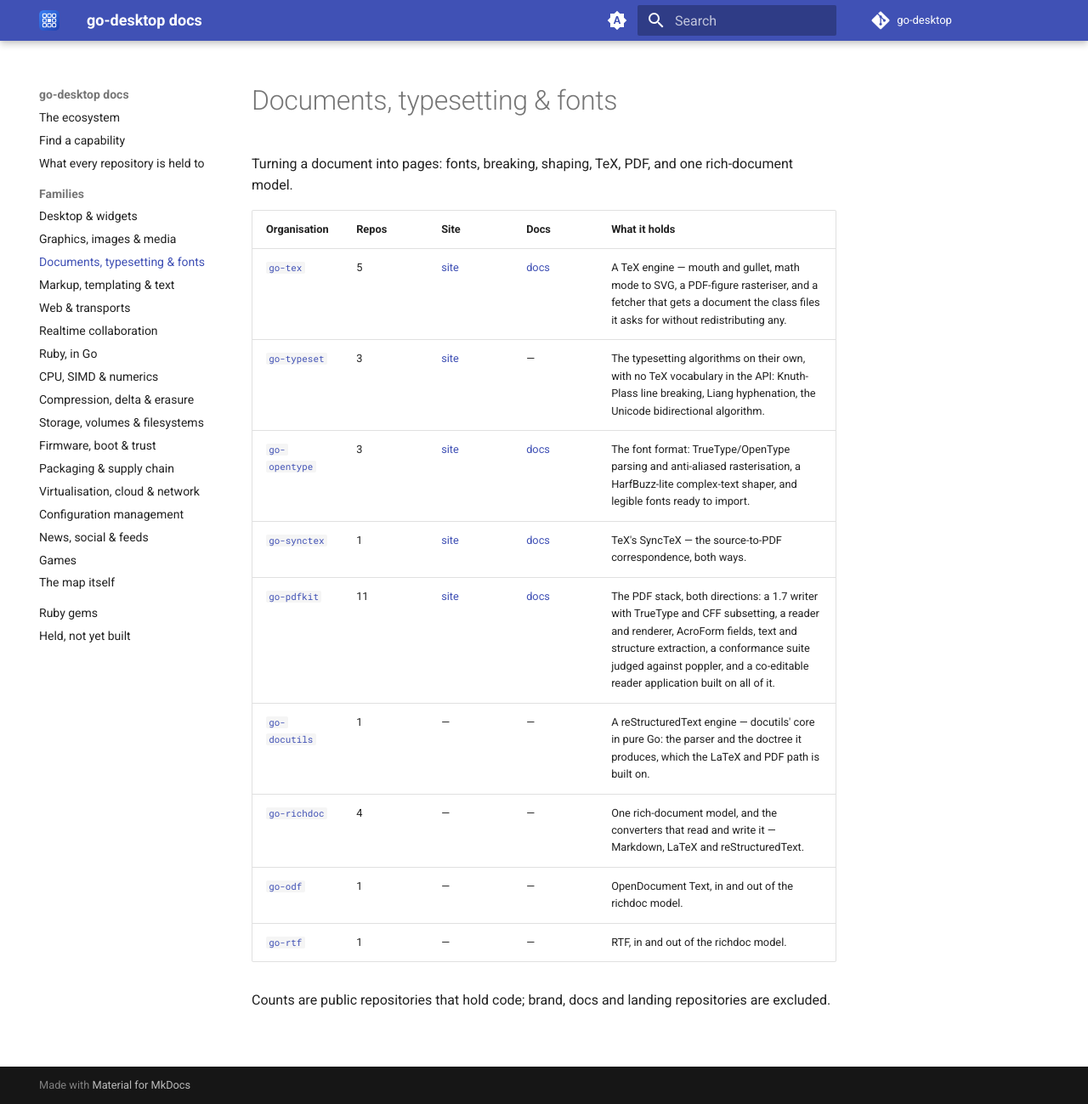
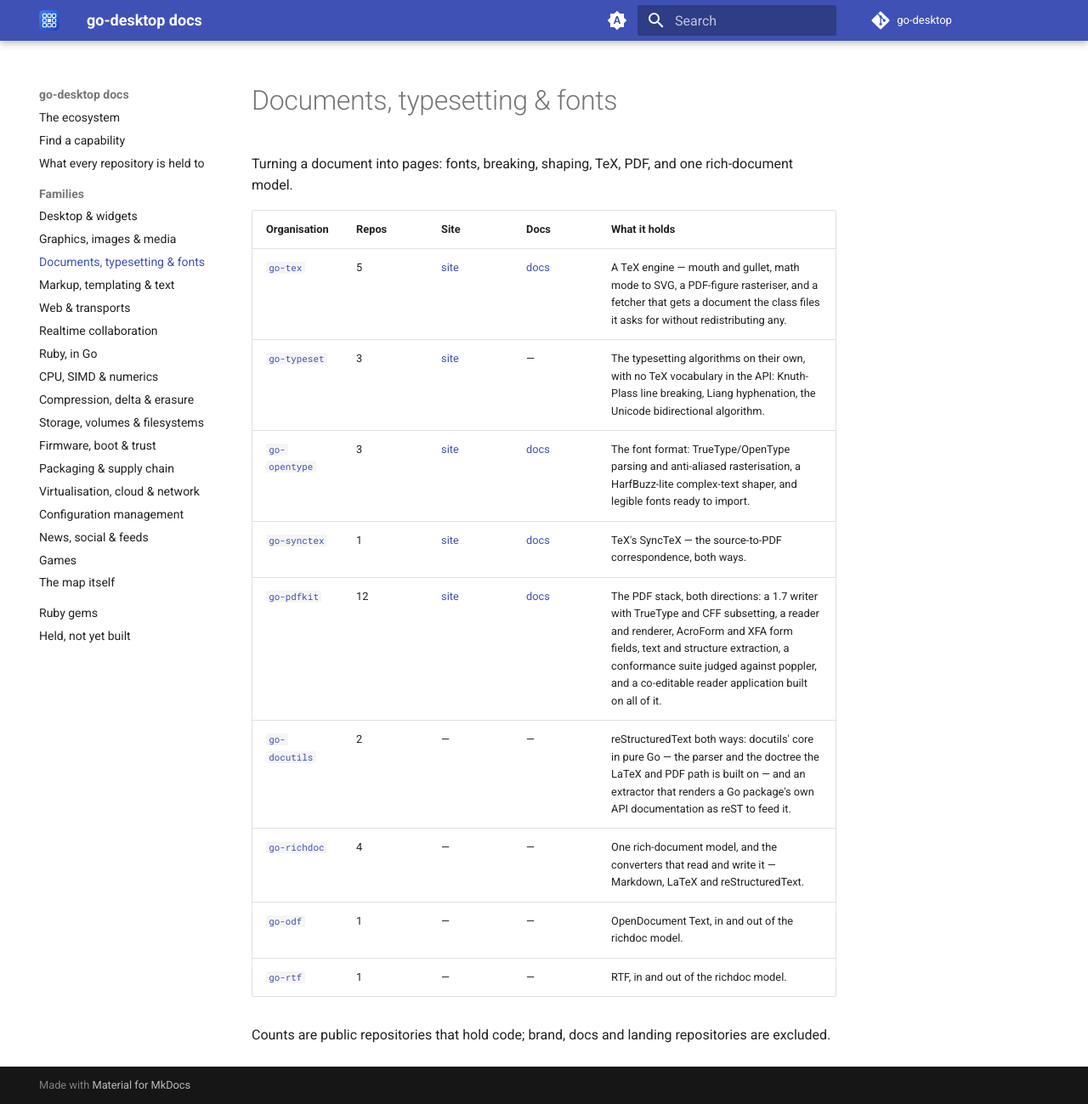
Before and after one commit to go-desktop/docs, an MkDocs documentation site: the page built from docs/families/docs.md, in a window 1280 px wide and 1299 px high. Shown: the whole window at 85% size. Built offline with MkDocs 1.6.1 and Material for MkDocs 9.7.7, drawn with Linux system fonts in a browser that asks for light colours; the version menu is left out.

Commit message:
Regenerate: 290 organisations, 618 public code repositories (#10)
Eight repositories appeared. go-filesystems now exports its formats over NFS,
SFTP and WebDAV; go-docutils also renders Go API documentation as reST; go-macos,
go-pdfkit and go-widgets each gained a capability their description omitted.

Co-authored-by: Claude Opus 5 (1M context) <noreply@anthropic.com>

```diff
--- a/docs/families/docs.md
+++ b/docs/families/docs.md
@@ -8,8 +8,8 @@ Turning a document into pages: fonts, breaking, shaping, TeX, PDF, and one rich-
 | [`go-typeset`](https://github.com/go-typeset) | 3 | [site](https://go-typeset.github.io/) | — | The typesetting algorithms on their own, with no TeX vocabulary in the API: Knuth-Plass line breaking, Liang hyphenation, the Unicode bidirectional algorithm. |
 | [`go-opentype`](https://github.com/go-opentype) | 3 | [site](https://go-opentype.github.io/) | [docs](https://go-opentype.github.io/docs/) | The font format: TrueType/OpenType parsing and anti-aliased rasterisation, a HarfBuzz-lite complex-text shaper, and legible fonts ready to import. |
 | [`go-synctex`](https://github.com/go-synctex) | 1 | [site](https://go-synctex.github.io/) | [docs](https://go-synctex.github.io/docs/) | TeX's SyncTeX — the source-to-PDF correspondence, both ways. |
-| [`go-pdfkit`](https://github.com/go-pdfkit) | 11 | [site](https://go-pdfkit.github.io/) | [docs](https://go-pdfkit.github.io/docs/) | The PDF stack, both directions: a 1.7 writer with TrueType and CFF subsetting, a reader and renderer, AcroForm fields, text and structure extraction, a conformance suite judged against poppler, and a co-editable reader application built on all of it. |
-| [`go-docutils`](https://github.com/go-docutils) | 1 | — | — | A reStructuredText engine — docutils' core in pure Go: the parser and the doctree it produces, which the LaTeX and PDF path is built on. |
+| [`go-pdfkit`](https://github.com/go-pdfkit) | 12 | [site](https://go-pdfkit.github.io/) | [docs](https://go-pdfkit.github.io/docs/) | The PDF stack, both directions: a 1.7 writer with TrueType and CFF subsetting, a reader and renderer, AcroForm and XFA form fields, text and structure extraction, a conformance suite judged against poppler, and a co-editable reader application built on all of it. |
+| [`go-docutils`](https://github.com/go-docutils) | 2 | — | — | reStructuredText both ways: docutils' core in pure Go — the parser and the doctree the LaTeX and PDF path is built on — and an extractor that renders a Go package's own API documentation as reST to feed it. |
 | [`go-richdoc`](https://github.com/go-richdoc) | 4 | — | — | One rich-document model, and the converters that read and write it — Markdown, LaTeX and reStructuredText. |
 | [`go-odf`](https://github.com/go-odf) | 1 | — | — | OpenDocument Text, in and out of the richdoc model. |
 | [`go-rtf`](https://github.com/go-rtf) | 1 | — | — | RTF, in and out of the richdoc model. |
```
Also changed, not shown: docs/families/desktop.md (+2 -2 lines), docs/families/storage.md (+1 -1 lines), docs/index.md (+1 -1 lines).
